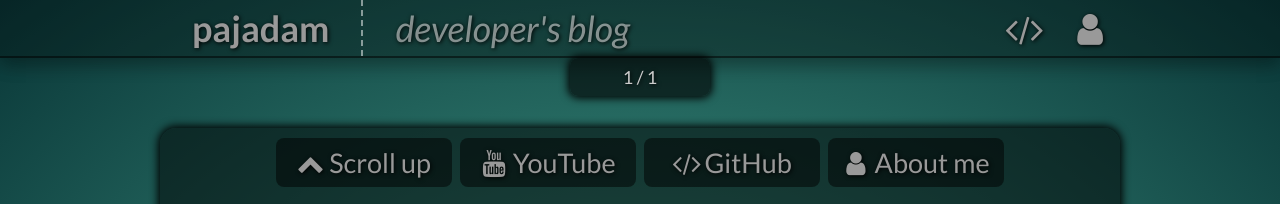
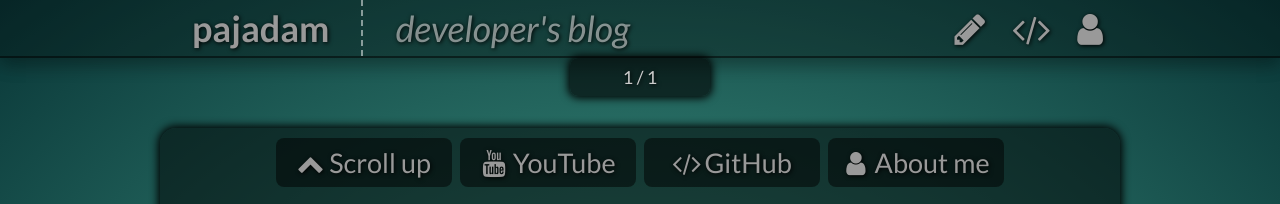
Before and after one commit to pajadam/blog.pajadam.me, a Jekyll site: the page built from index.html, in a window 1280 px wide. Shown: the top 204 px of the page. Built offline with Jekyll 4.4.1, drawn with Linux system fonts in a browser that asks for light colours; the list of posts is cut into pages by our own code.

Commit message:
Updated Fontello icons.

```diff
--- a/_includes/header.html
+++ b/_includes/header.html
@@ -5,12 +5,9 @@
     <div class="center">
         <em class="noselect">developer's blog</em>
     </div>
-    <div class="right"><a title="My projects"
-               href="/projects/"
-               class="icon-code">
-
-        </a><a title="About me"
-               href="https://pajadam.me"
-               class="icon-about"></a></div>
+    <div class="right"><a title="Blog posts" href="/posts/"
+        class="icon-blog"></a><a title="My projects" href="/projects/"
+        class="icon-code"></a><a title="About me" href="https://pajadam.me"
+        class="icon-about"></a></div>
     <div class="reset"></div>
 </div>
--- a/_layouts/post.html
+++ b/_layouts/post.html
@@ -23,7 +23,7 @@
                 {{ content }}
               </div>
 
-              <a href="/" class="button icon-link"> Strona Główna</a>
+              <a href="/" class="button icon-home"> Strona Główna</a>
               <a href="/projects/" class="button icon-code"> Projekty</a>
 
           </div>
--- a/_sass/_font.scss
+++ b/_sass/_font.scss
@@ -1,11 +1,11 @@
 @font-face {
   font-family: 'main';
-  src: url('../font/main.eot?72657521');
-  src: url('../font/main.eot?72657521#iefix') format('embedded-opentype'),
-       url('../font/main.woff2?72657521') format('woff2'),
-       url('../font/main.woff?72657521') format('woff'),
-       url('../font/main.ttf?72657521') format('truetype'),
-       url('../font/main.svg?72657521#main') format('svg');
+  src: url('../font/main.eot?52208033');
+  src: url('../font/main.eot?52208033#iefix') format('embedded-opentype'),
+       url('../font/main.woff2?52208033') format('woff2'),
+       url('../font/main.woff?52208033') format('woff'),
+       url('../font/main.ttf?52208033') format('truetype'),
+       url('../font/main.svg?52208033#main') format('svg');
   font-weight: normal;
   font-style: normal;
 }
@@ -30,16 +30,13 @@
   -moz-osx-font-smoothing: grayscale;
 }
 
-.icon-about:before { content: '\e800'; }
-.icon-picture:before { content: '\e801'; }
-.icon-video:before { content: '\e802'; }
-.icon-right:before { content: '\e803'; }
-.icon-up:before { content: '\e804'; }
-.icon-link:before { content: '\e805'; }
-.icon-link-ext:before { content: '\f08e'; }
-.icon-github:before { content: '\f09b'; }
-.icon-code:before { content: '\f121'; }
-.icon-youtube:before { content: '\f167'; }
-.icon-linux:before { content: '\f17c'; }
-.icon-welcome:before { content: '\f1ae'; }
-.icon-file-code:before { content: '\f1c9'; }
+.icon-about:before { content: '\e800'; } /* '' */
+.icon-blog:before { content: '\e801'; } /* '' */
+.icon-home:before { content: '\e802'; } /* '' */
+.icon-right:before { content: '\e803'; } /* '' */
+.icon-up:before { content: '\e804'; } /* '' */
+.icon-link:before { content: '\e805'; } /* '' */
+.icon-link-ext:before { content: '\f08e'; } /* '' */
+.icon-github:before { content: '\f09b'; } /* '' */
+.icon-code:before { content: '\f121'; } /* '' */
+.icon-youtube:before { content: '\f167'; } /* '' */
```
Also changed, not shown: data/font/main.ttf, data/font/main.woff, data/font/main.woff2, 2 other files.
